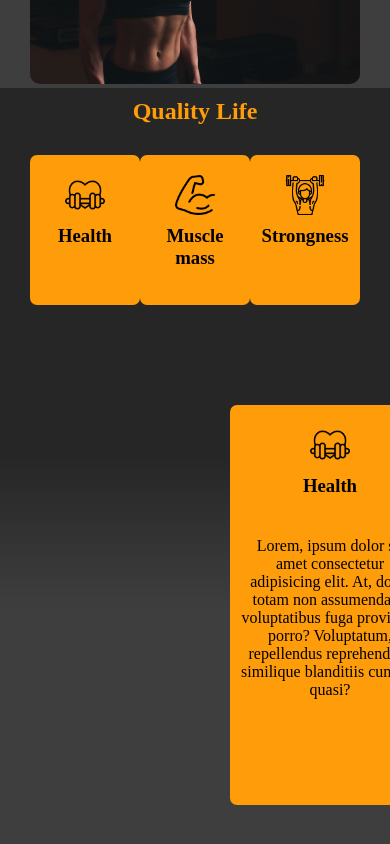
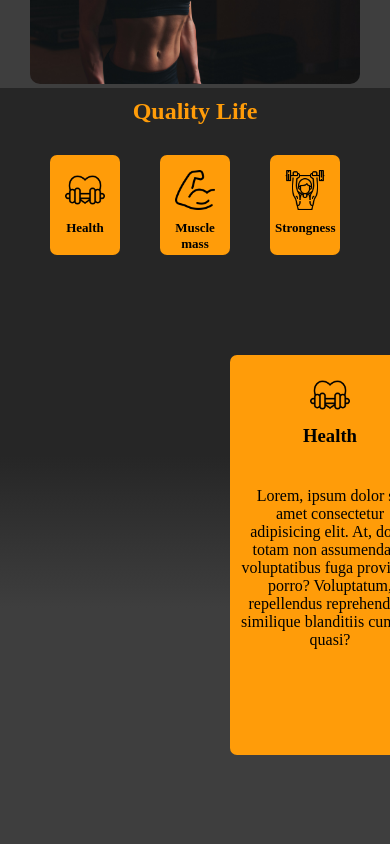
Before and after one commit to vitoneto/your-gym-ui, an Angular app: page / in a window 390 px wide. Shown: the part 889-1733 px from the top of the page. Built offline with nearby package versions, Linux system fonts and the light colour scheme.

Commit message:
cards responsive

```diff
--- a/src/app/components/home/home.component.scss
+++ b/src/app/components/home/home.component.scss
@@ -131,3 +131,23 @@ section.quality-life {
         }
     }
 }
+
+@media only screen and (max-width: 685px) {
+    :host {
+        section.quality-life {
+            article {
+                .card {
+                    width: 70px;
+                    height: 100px;
+                    padding: 5px;
+
+                    .txt-center {
+                        h3 {
+                            font-size: 13px;
+                        }
+                    }
+                }
+            }
+        }
+    }
+}
```
Also changed, not shown: 1 other file (tests, documents, lock files or other folders).
